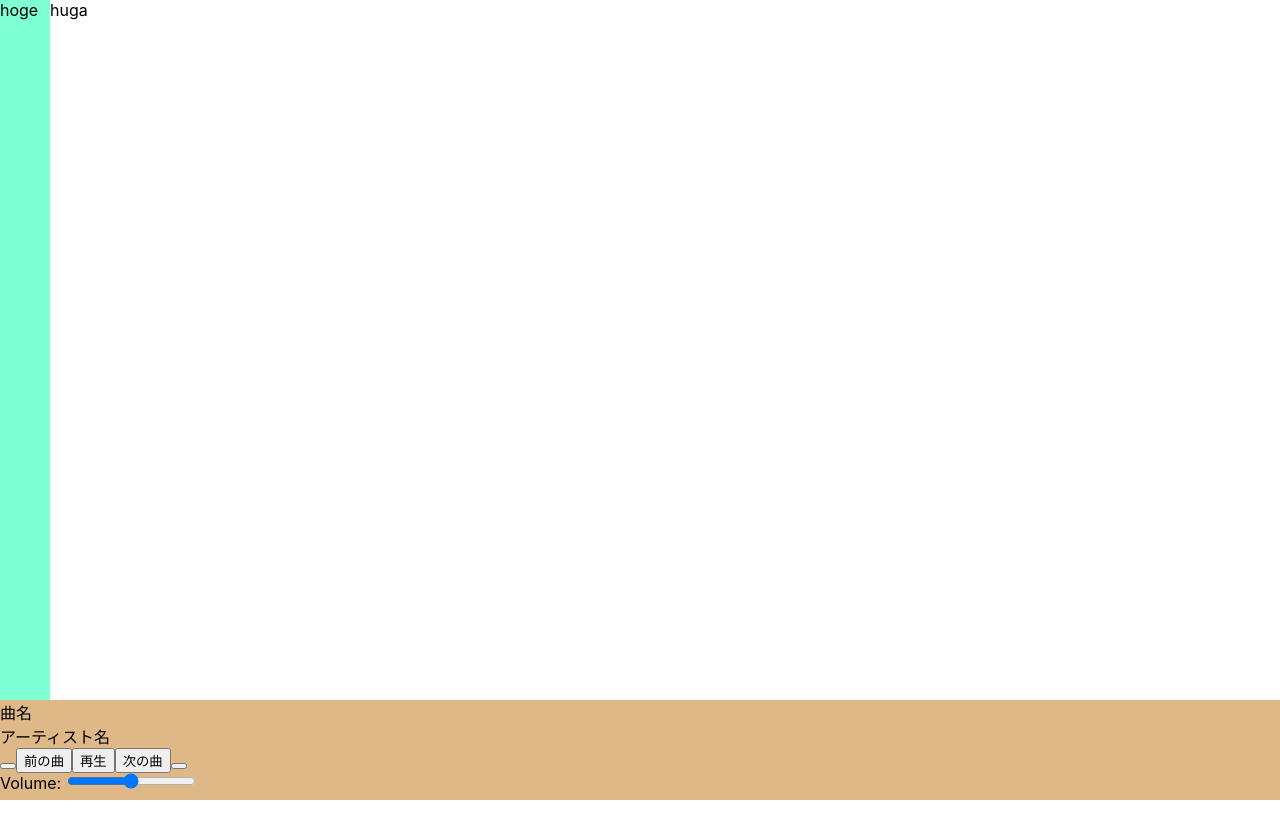
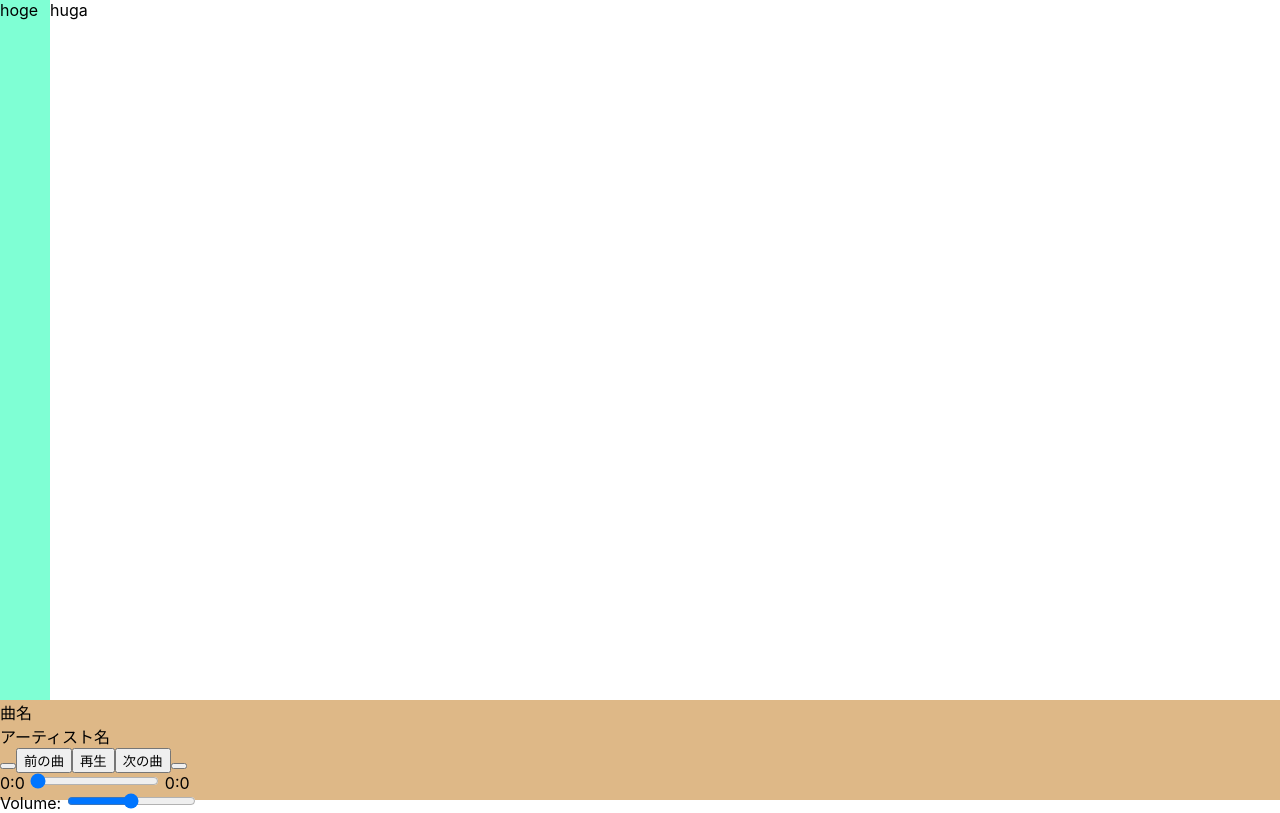
Before and after one commit to mmusasabi/nuxt-practive, a Nuxt app in the folder app/: page /music/visualizer in a window 1280 px wide. Built offline with nearby package versions, Linux system fonts and the light colour scheme.

Commit message:
update: 色々更新

```diff
--- a/app/components/music/AudioControl.vue
+++ b/app/components/music/AudioControl.vue
@@ -23,7 +23,7 @@
         </button>
 
         <button v-if="musicPlayStatus" v-on:click="musicStop()">
-          停止
+          一時停止
         </button>
         <button v-else v-on:click="musicStart()">
           再生
@@ -37,7 +37,9 @@
         </button>
       </div>
       <div class="play-time">
-
+        {{ playingTime }}
+        <input type="range" min="0" :max="audioDuration" v-model="playTime" v-on:change="musicMiddleStart">
+        {{ durationTime }}
       </div>
     </div>
 
@@ -55,26 +57,62 @@ export default {
   data() {
     return {
       loading: false,
-      audioVolume: 50
+      audioVolume: 50,
+      playTime: 0,
+
+      intervalId: null,
     }
+  },
+
+  mounted () {
+    const ths = this
+    this.intervalId = setInterval(function () {
+      // console.log(ths.$store.getters);
+      console.log('audio/musicPlayedTime: ' + ths.$store.getters['audio/musicPlayedTime'](12));
+
+      console.log('audio context time: ' + ths.audioContext.currentTime);
+      if(ths.audioSource && ths.audioSource.buffer) {
+        ths.playTime = Math.floor(ths.$store.getters['audio/musicPlayedTime']())
+      }
+    }, 800)
+  },
+
+  beforeDestroy () {
+    console.log('clearInterval')
+    clearInterval(this.intervalId)
   },
 
   watch: {
     audioVolume(volume) {
       this.$store.dispatch('audio/changeAudioVolume', volume)
-    }
+    },
   },
 
   computed: {
     ...mapGetters({
       musicPlayStatus: 'audio/musicPlayStatus',
-    })
+      audioContext: 'audio/audioContext',
+      audioSource: 'audio/audioSource',
+      audioDuration: 'audio/audioDuration',
+    }),
+
+    playingTime(){
+      let min = Math.floor(this.playTime / 60)
+      let sec = this.playTime % 60
+      return min + ':' + sec
+    },
+
+    durationTime(){
+      let min = Math.floor(this.audioDuration / 60)
+      let sec = this.audioDuration % 60
+      return min + ':' + sec
+    }
   },
 
   methods: {
     musicStart() {
       this.loading = true
-      this.$store.dispatch('audio/musicStart').then((result) => {
+      this.$store.dispatch('audio/musicStart', this.audioVolume).then((result) => {
         this.loading = false
         console.log(result);
       })
@@ -84,7 +122,23 @@ export default {
       this.$store.dispatch('audio/musicStop').then((result) => {
         console.log(result);
       })
+    },
+
+    // HACK: 途中から再生のもっといい名前
+    musicMiddleStart(e) {
+      console.log(e);
+      console.log('change');
+      // todo: 時間に合わせて再生位置を変更する。
     }
+
+  // 一時停止
+  // suspendContext() {
+	// 	audioContext.suspend();
+	// }
+  // 再開
+	// resumeContext() {
+	// 	audioContext.resume();
+	// }
   }
 }
 </script>
--- a/app/plugins/audio-context-node.js
+++ b/app/plugins/audio-context-node.js
@@ -6,29 +6,32 @@
 import jDataView from 'jDataView'
 import Encoding from 'encoding-japanese'
 
+
+import axios from 'axios'
+
 export default ({ app }, inject) => {
-
-  // musicFileName ex) /music1.mp3
-  inject('loadDecodeAudioData', (audioContext, musicFileName) => {
-    console.log('Call loadDecodeAudioData methods')
-
+  /**
+   * 音楽データを取得し、audioSourceをreturnするpromiseを返却する
+   *
+   * @param Object audioContext
+   * @param string musicFileName
+   * @return Promise
+   */
+  inject('loadDecodeAudioData', (audioContext, musicFileName = '/music1.mp3') => {
     // 音楽ファイルを読み込む。
     const request = new XMLHttpRequest();
     const audioSource = audioContext.createBufferSource(); // AudioBufferSourceNodeを作成
 
-    request.open('GET', musicFileName, true);
-    request.responseType = 'arraybuffer';
-    request.send();
-
-    request.onload = function () {
-      var res = request.response;
-      parseAudioInfo(res)
-      audioContext.decodeAudioData(res, function (buf) {
-        audioSource.buffer = buf;
-      });
-    };
-
-    return audioSource
+    return axios.get(musicFileName, { responseType : 'arraybuffer' })
+                .then(response => {
+                  const arrayBuffer = response.data
+                  parseAudioInfo(arrayBuffer)
+                  return audioContext.decodeAudioData(arrayBuffer, function (buf) {
+                    audioSource.buffer = buf;
+                  });
+                }).then(() => {
+                  return audioSource
+                })
   })
 }
 
@@ -62,4 +65,7 @@ function parseAudioInfo(arrayBuffer) {
   // これ見れば行けそうな気がするが...どうだろう...
   // https://github.com/43081j/id3
   // これも使えそう。
+
+  // https://developer.spotify.com/
+  // TODO: spotifyのAPIを使ってアルバムアートワークとか取得したいね。
 }
--- a/app/store/audio.js
+++ b/app/store/audio.js
@@ -1,42 +1,77 @@
 // Vuex
+const AUDIO_STOP = 'stop' // 停止
+const AUDIO_PLAY = 'play' // 再生
+const AUDIO_SUSPEND = 'suspend' // 一時停止
+
 // ステート
 export const state = () => ({
   audioContext: null,
   audioSource: null,
   gainNode: null,
 
-  audioPlayStatus: false, // 仮
+  audioStartPlayTime: 0,
+  audioDuration: 0,
+
+  audioPlayStatus: AUDIO_STOP, // 仮
   text: '',
   list: []
 })
 
 // ゲッター
 export const getters = {
-  // TODO: audioSourceの状態を見て再生中かどうかをリターンするようにしたい。
+  // objectの中身見てるのでcomputedとかで反応しないので注意
+  audioContext(state) {
+    return state.audioContext
+  },
+
+  audioSource(state){
+    return state.audioSource
+  },
+
   musicPlayStatus(state) {
-    return state.audioPlayStatus
-  }
+    return state.audioPlayStatus === AUDIO_PLAY
+  },
+
+  audioDuration(state) {
+    return Math.ceil(state.audioDuration)
+  },
+
+  // NOTE: メソッドスタイルアクセスで呼ばないと毎回計算されないため
+  // this.$store.getters['audio/musicPlayedTime']()
+  musicPlayedTime: (state) => () => {
+    console.log('Call musicPlayedTime');
+    return state.audioContext.currentTime - state.audioStartPlayTime
+  },
 }
 
 // ミューテーション
 export const mutations = {
   // 兎にも角にも一度state.audioContextにaudioContextを突っ込む。話はそれからだ。
   audioInit (state, {text, audioContext}) {
+    if (state.audioContext === null) {
       state.text = text
       state.audioContext = audioContext
+    }
   },
 
   resetAudioNode (state, audioSource) {
     if(state.audioSource) { // 再生中なら止める
       state.audioSource.stop()
     }
-    state.audioSource = audioSource
-    state.gainNode    = state.audioContext.createGain();
+    state.audioSource   = audioSource
+    state.audioDuration = audioSource.buffer.duration
+    state.gainNode      = state.audioContext.createGain();
+  },
+
+  setStartTime(state) {
+    if (state.audioContext !== null) {
+      state.audioStartPlayTime = state.audioContext.currentTime
+    }
   },
 
   changeAudioStatus(state, status){
-    state.audioPlayStatus=status
-  }
+    state.audioPlayStatus = status
+  },
 }
 
 // アクション
@@ -44,23 +79,24 @@ export const actions = {
   /**
    * 音楽を再生する
    *
-   * @return string
+   * @return Promise
    */
-  async musicStart({commit, state}) { // HACK?: 非同期にしている理由も特にないが、そのまま。
-    var musicFileName = '/music2.mp3'
+  musicStart({commit, state}, audioVolume = 50, musicFileName = '/music2.mp3') { // HACK?: 非同期にしている理由も特にないが、そのまま。
+    return this.$loadDecodeAudioData(state.audioContext, musicFileName).then((audioSource) =>{
+      commit('resetAudioNode', audioSource)
 
-    commit('resetAudioNode', this.$loadDecodeAudioData(state.audioContext, musicFileName))
-
+      // TODO: このへんの処理もresetAudioNodeに移設したい
       state.audioSource.connect(state.audioContext.destination);
       state.audioSource.connect(state.gainNode);
 
       state.gainNode.connect(state.audioContext.destination);
-    state.gainNode.gain.value = -0.5;
+      state.gainNode.gain.value = calcGainVolume(audioVolume);
 
       state.audioSource.start();
 
-    commit('changeAudioStatus', true)
-    return 'start'
+      commit('setStartTime')
+      commit('changeAudioStatus', AUDIO_PLAY)
+    })
   },
 
   /**
@@ -68,23 +104,44 @@ export const actions = {
    *
    * @return string
    */
-  async musicStop({commit, state}) {
+  musicStop({commit, state}) {
     // TODO: 再開できる形で音楽止める処理書く
     state.audioSource.stop();
 
-    commit('changeAudioStatus', false)
+    commit('changeAudioStatus', AUDIO_SUSPEND)
     return 'stop'
   },
 
   /**
-   * ユーザIDをキーにキャッシュから本の配列を取得する。
+   * 音量を変更する
    *
+   * @param Object context
    * @param int setVolume
    */
-  changeAudioVolume({commit, state}, setVolume) {
-    var gainValue = parseInt(setVolume)
+  changeAudioVolume({getters, commit, state}, setVolume) {
+    if(state.gainNode === null) {
+      console.log('dont start music')
+      return
+    }
+    state.gainNode.gain.value = calcGainVolume(setVolume)
+  }
+}
+
+
+
+//
+// private function
+//
+
+/**
+ * gainNodeのgain値に設定可能な音量の値を返す。
+ *
+ * @param int audioVolume
+ * @return double
+ */
+function calcGainVolume(audioVolume) {
+  var gainValue = parseInt(audioVolume)
   if(gainValue > 100){gainValue = 100}
   if(gainValue < 0  ){gainValue = 0  }
-    state.gainNode.gain.value = gainValue / 100 - 1
+  return gainValue / 100 - 1
 }
-}
```
Lines whose indentation alone changed are shown as unchanged.
